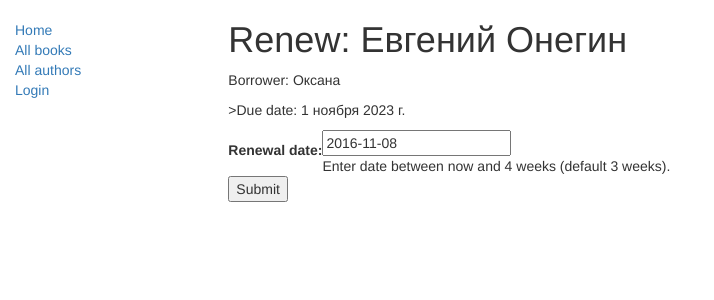
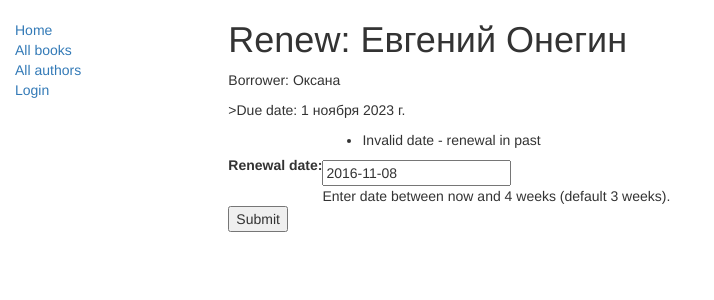
Before and after one commit to kristinatibeikina/library, a Django app: template locallibrary/catalog/templates/catalog/book_renew_librarian.html in a window 1280 px wide. Shown: the top 300 px of the page, without its empty margins (0-714 px from the left). Run offline with Django 4.2, Linux system fonts and the light colour scheme; the template is opened without the code that fills it: values that come from a table or form of the project are taken from there, others are empty; data comes from the database, SQL or seed files in the repository; some libraries are stand-ins or nearby versions.

Commit message:
При непрвильном вводе данных бужет выдаваться ошибка

```diff
--- a/locallibrary/catalog/templates/catalog/book_renew_librarian.html
+++ b/locallibrary/catalog/templates/catalog/book_renew_librarian.html
@@ -11,6 +11,9 @@
         <tr>
   <th><label for="id_renewal_date">Renewal date:</label></th>
   <td>
+      <ul class="errorlist">
+      <li>Invalid date - renewal in past</li>
+    </ul>
     <input
       id="id_renewal_date"
       name="renewal_date"
```
